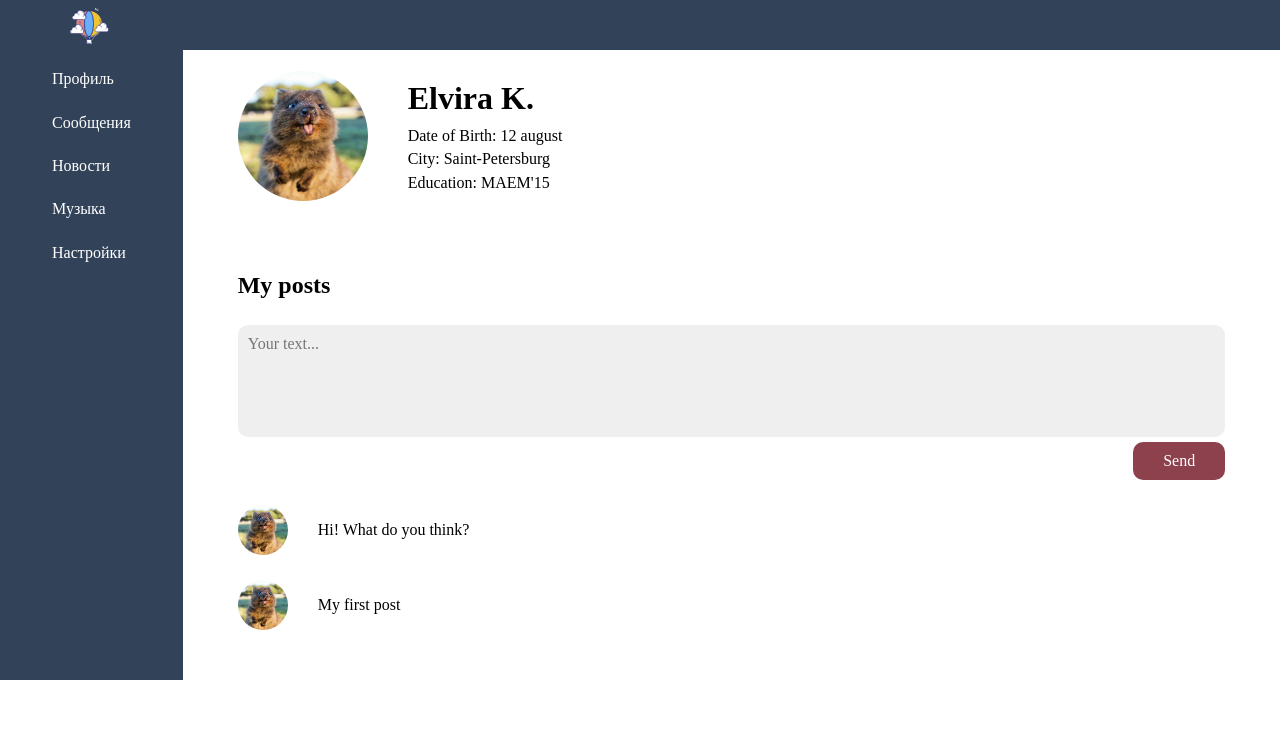
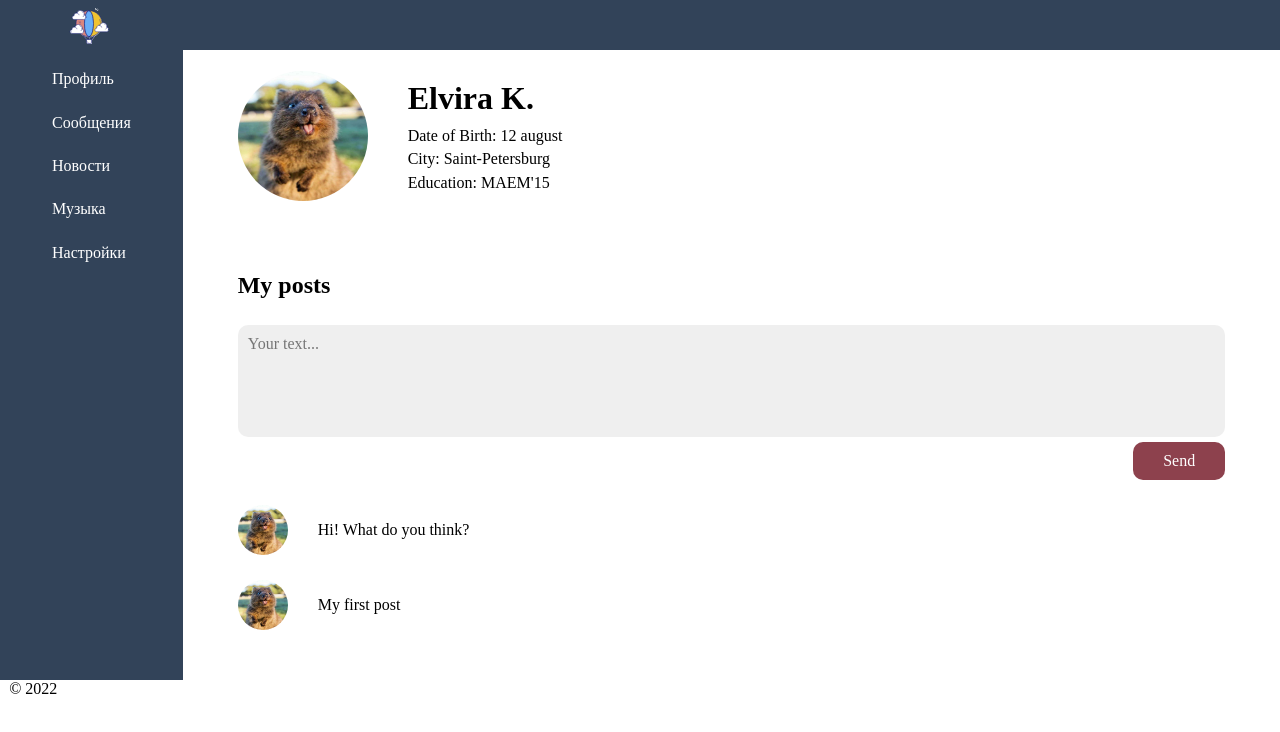
Before and after one commit to Elvira-del/social-network, a React (Create React App) app: page / in a window 1280 px wide. Shown: the top 732 px of the page. Built offline with nearby package versions, Linux system fonts and the light colour scheme.

Commit message:
feat: add footer component

```diff
--- a/src/App.js
+++ b/src/App.js
@@ -1,6 +1,7 @@
 import Header from "./components/Header/Header";
 import Navbar from "./components/Navbar/Navbar";
 import Profile from "./components/Profile/Profile";
+import Footer from "./components/Footer/Footer";
 
 function App() {
   return (
@@ -8,6 +9,7 @@
       <Header />
       <Navbar />
       <Profile />
+      <Footer />
     </div>
   );
 }
--- /dev/null
+++ b/src/components/Footer/Footer.jsx
@@ -0,0 +1,13 @@
+import React from "react";
+
+const Footer = () => {
+  return (
+    <footer className="footer">
+      <div className="container">
+        <span className="footer__copy">© 2022</span>
+      </div>
+    </footer>
+  );
+};
+
+export default Footer;
```
